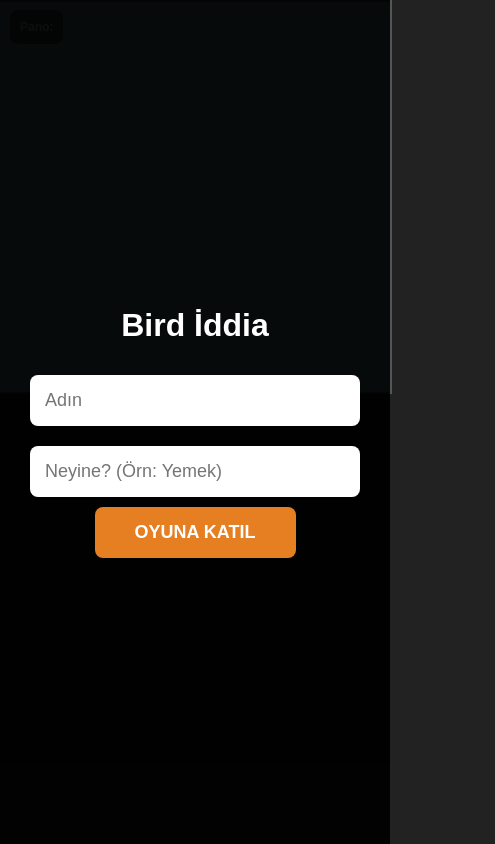
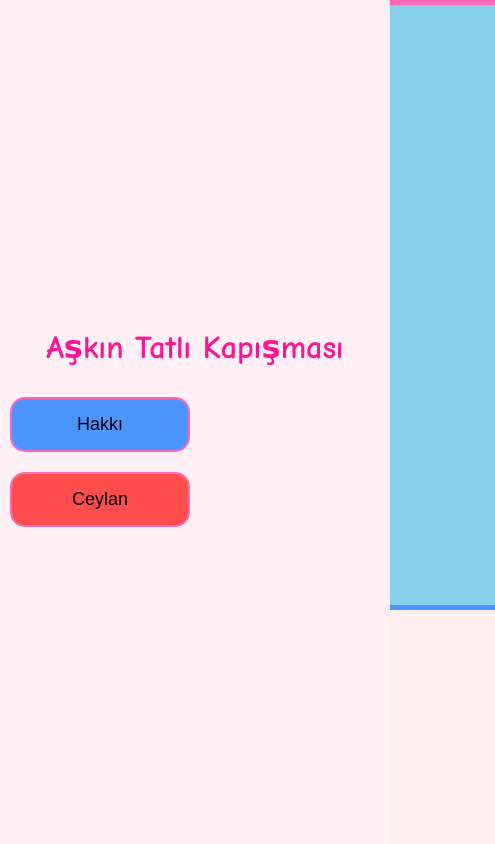
Before and after one commit to kimkirajon-eng/flappy, a website: page index.html in a window 390 px wide. Shown: the whole page, 495 px wide, since content can reach past the window. Drawn offline with nearby package versions, Linux system fonts and the light colour scheme; no server answers.

Commit message:
Update index.html

```diff
--- a/index.html
+++ b/index.html
@@ -2,32 +2,45 @@
 <html>
 <head>
     <meta charset="UTF-8">
-    <meta name="viewport" content="width=device-width, initial-scale=1.0, maximum-scale=1.0, user-scalable=no">
-    <title>İddialı Bird</title>
+    <meta name="viewport" content="width=device-width, initial-scale=1.0">
+    <title>Aşkın Tatlı Kapışması</title>
     <style>
-        body { margin: 0; background: #222; color: white; font-family: sans-serif; display: flex; flex-direction: column; align-items: center; overflow: hidden; touch-action: manipulation; }
-        canvas { border: 2px solid #555; background: #70c5ce; max-width: 100%; height: auto; display: block; }
-        #login { position: fixed; top:0; left:0; width: 100%; height: 100%; background: rgba(0,0,0,0.95); display: flex; flex-direction: column; justify-content: center; align-items: center; z-index: 999; }
-        input { padding: 15px; margin: 10px; width: 80%; max-width: 300px; border-radius: 8px; border: none; font-size: 18px; }
-        button { padding: 15px 40px; cursor: pointer; background: #e67e22; color: white; border: none; border-radius: 8px; font-weight: bold; font-size: 18px; }
-        #overlay { position: absolute; top: 10px; left: 10px; background: rgba(0,0,0,0.5); padding: 10px; border-radius: 8px; pointer-events: none; font-size: 12px; z-index: 10; }
+        body { margin: 0; background: #fbefef; font-family: 'Comic Sans MS', cursive; display: flex; flex-direction: column; align-items: center; overflow: hidden; }
+        #setup { position: fixed; top:0; left:0; width: 100%; height: 100%; background: #fff0f5; z-index: 100; display: flex; flex-direction: column; align-items: center; justify-content: center; }
+        .char-btn { padding: 15px; margin: 10px; border-radius: 15px; border: 2px solid #ff69b4; cursor: pointer; font-size: 18px; width: 180px; }
+        #hakki-controls { position: fixed; top: 10px; right: 10px; display: none; }
+        #chat-box { position: fixed; bottom: 10px; right: 10px; width: 220px; background: rgba(255,255,255,0.7); border-radius: 10px; padding: 10px; }
+        canvas { background: #87CEEB; border-top: 5px solid #ff69b4; border-bottom: 5px solid #4d94ff; }
     </style>
 </head>
 <body>
-    <div id="login">
-        <h1>Bird İddia</h1>
-        <input type="text" id="nick" placeholder="Adın">
-        <input type="text" id="bet" placeholder="Neyine? (Örn: Yemek)">
-        <button id="joinBtn">OYUNA KATIL</button>
+    <div id="setup">
+        <h1 style="color: #ff1493;">Aşkın Tatlı Kapışması</h1>
+        <div id="char-select">
+            <button class="char-btn" style="background: #4d94ff;" onclick="selectChar('Hakkı')">Hakkı</button>
+            <button class="char-btn" style="background: #ff4d4d;" onclick="selectChar('Ceylan')">Ceylan</button>
+        </div>
+        <div id="bet-area" style="display: none; text-align: center;">
+            <p>Kalp Rengini Seç:</p>
+            <input type="color" id="heart-color" value="#ff0000"><br><br>
+            <input type="text" id="bet-input" placeholder="Neyine oynuyoruz?">
+            <div id="ceylan-extras" style="display: none;">
+                <input type="number" id="limit-input" placeholder="Ölüm sınırı?" value="10">
+            </div>
+            <br><button class="char-btn" onclick="startGame()">Başla!</button>
+        </div>
     </div>
 
-    <div id="overlay">
-        <strong>Pano:</strong>
-        <div id="bet-list"></div>
+    <div id="hakki-controls">
+        <label><input type="checkbox" id="msg-toggle" checked onchange="toggleMsg(this.checked)"> Mesajı Göster</label>
+    </div>
+
+    <div id="chat-box">
+        <div id="messages" style="height: 80px; overflow-y: auto;"></div>
+        <input type="text" id="msg-input" placeholder="Yaz..." style="width:90%">
     </div>
 
     <canvas id="gameCanvas" width="600" height="600"></canvas>
-
     <script src="/socket.io/socket.io.js"></script>
     <script src="script.js"></script>
 </body>
```
